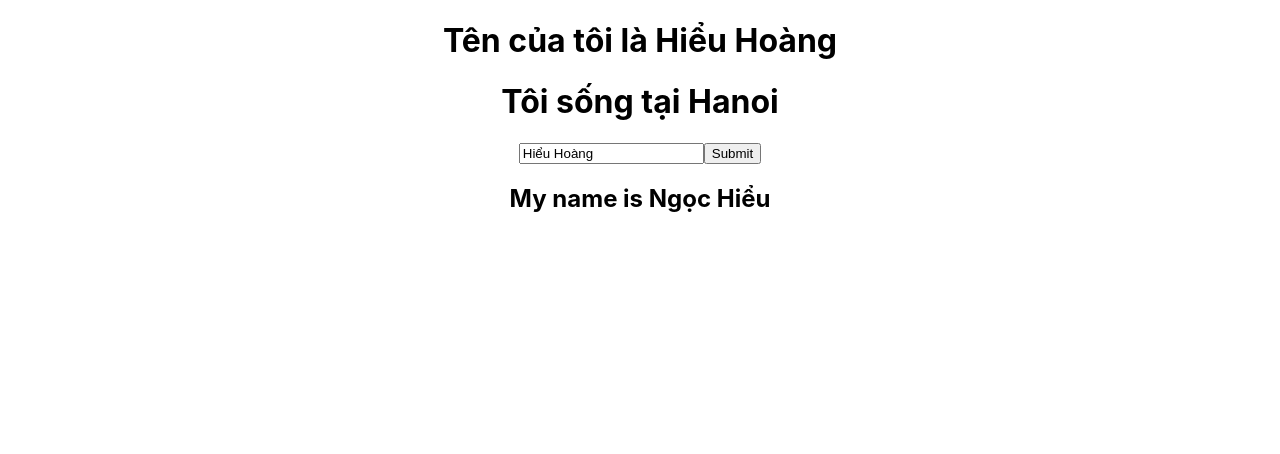
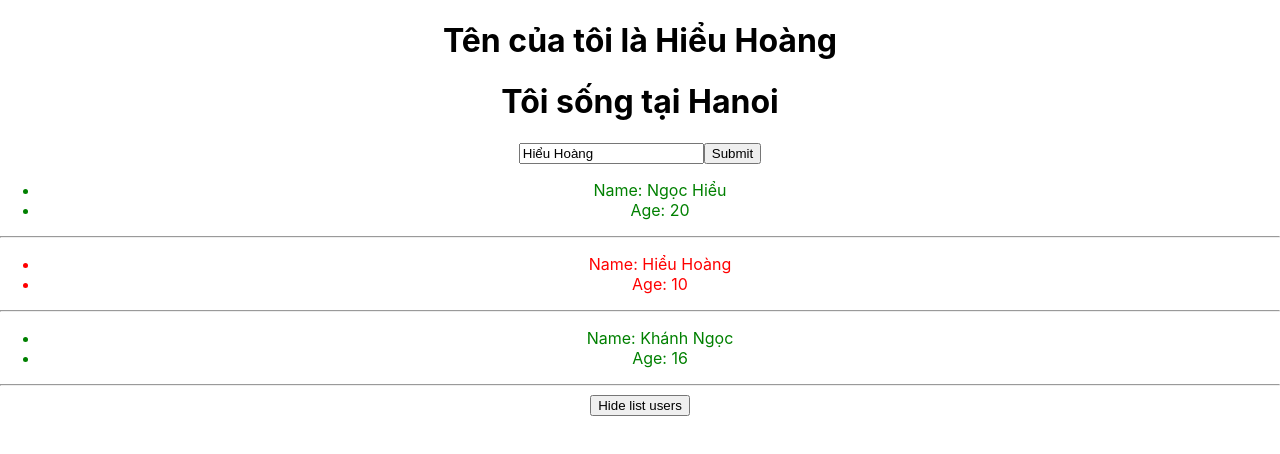
Before and after one commit to hieuhoang0413/basic-react-app, a React (Create React App) app: page / in a window 1280 px wide. Shown: the top 454 px of the page. Built offline with nearby package versions, Linux system fonts and the light colour scheme.

Commit message:
first commit

```diff
--- a/src/App.css
+++ b/src/App.css
@@ -1,3 +1,11 @@
+.green {
+  color: green;
+}
+
+.red {
+  color: red;
+}
+
 .App {
   text-align: center;
 }
--- a/src/components/DisplayInfo.js
+++ b/src/components/DisplayInfo.js
@@ -1,10 +1,39 @@
 import React from "react";
 
 class DisplayInfo extends React.Component {
+    state = {
+        isShowListUsers: true
+    }
+
     render = () => {
+        const { listUsers } = this.props;
+
+        const handleShowHide = () => {
+            this.setState({
+                isShowListUsers: !this.state.isShowListUsers
+            })
+        }
+
         return (
             <div>
-                <h2>My name is {this.props.name}</h2>
+                {this.state.isShowListUsers &&
+                    <div>
+                        {listUsers.map((user) => {
+                            return (
+                                <div key={user.id} className={user.age > 15 ? "green" : "red"}>
+                                    <ul>
+                                        <li>Name: {user.name}</li>
+                                        <li>Age: {user.age}</li>
+                                    </ul>
+                                    <hr />
+                                </div>
+                            )
+                        })}
+                    </div>
+                }
+                <button onClick={handleShowHide}>
+                    {this.state.isShowListUsers === true ? "Hide list users" : "Show list users"}
+                </button>
             </div>
         )
     }
--- a/src/components/MyComponent.js
+++ b/src/components/MyComponent.js
@@ -3,11 +3,31 @@ import UsersInfo from "./UsersInfo";
 import DisplayInfo from "./DisplayInfo";
 
 class MyComponent extends React.Component {
+    state = {
+        listUsers: [
+            {
+                id: 1,
+                name: "Ngọc Hiểu",
+                age: 20
+            },
+            {
+                id: 2,
+                name: "Hiểu Hoàng",
+                age: 10
+            },
+            {
+                id: 3,
+                name: "Khánh Ngọc",
+                age: 16
+            }
+        ]
+    }
+
     render() {
         return (
             <div>
                 <UsersInfo />
-                <DisplayInfo name="Ngọc Hiểu" />
+                <DisplayInfo listUsers={this.state.listUsers} />
             </div>
         );
     }
--- a/src/index.js
+++ b/src/index.js
@@ -6,9 +6,9 @@ import reportWebVitals from './reportWebVitals';
 
 const root = ReactDOM.createRoot(document.getElementById('root'));
 root.render(
-  <React.StrictMode>
+  // <React.StrictMode>
     <App />
-  </React.StrictMode>
+  // </React.StrictMode>
 );
 
 // If you want to start measuring performance in your app, pass a function
```
